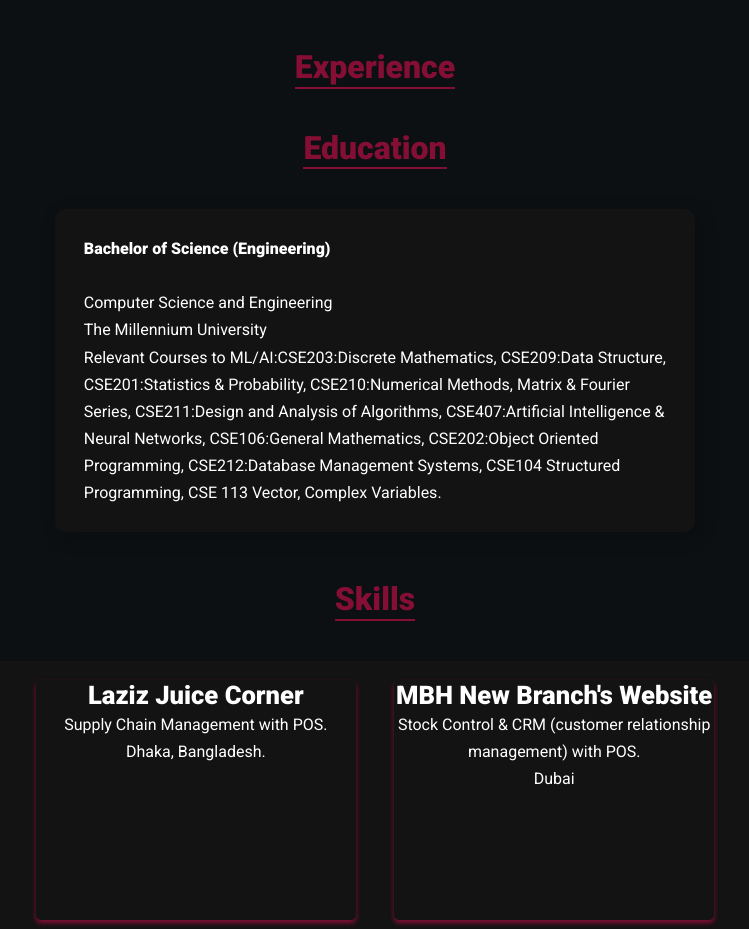
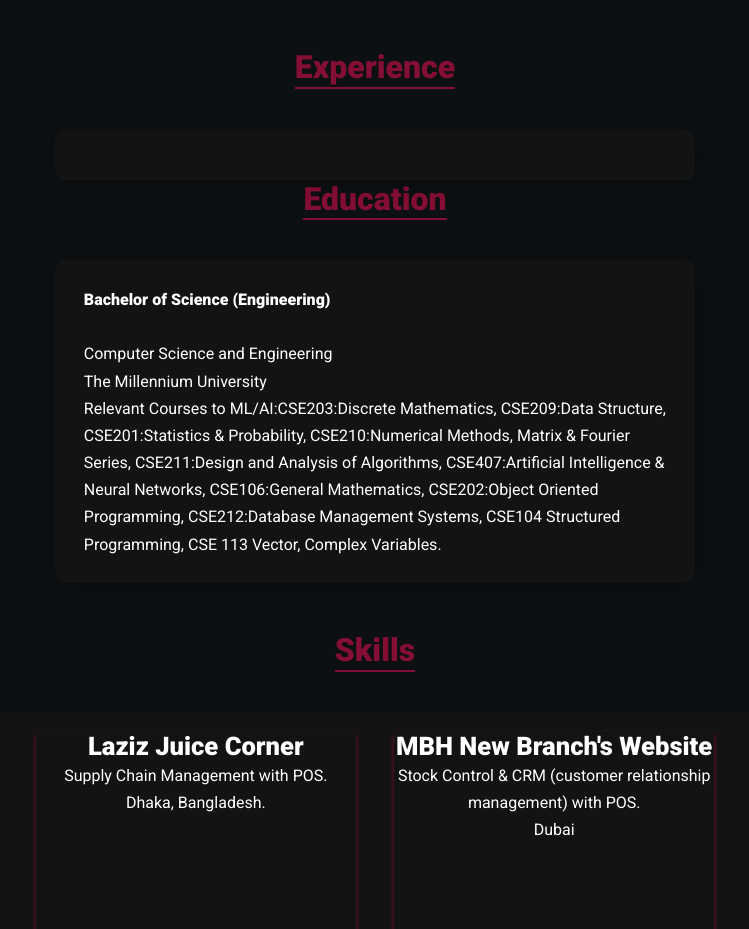
Before and after one commit to afsanamim813/portfolio, a plain HTML site: page index.html in a window 1280 px wide. Shown: the part 1500-2429 px from the top of the page, without its empty margins (265-1014 px from the left). Drawn offline with nearby package versions, Linux system fonts and the light colour scheme.

Commit message:
Update index.html

```diff
--- a/index.html
+++ b/index.html
@@ -108,8 +108,8 @@ I am highly motivated and proactive at learning new skills and experiencing new
 <!---------My services section END here----------------->
 	<div class="experience" id="training" style="text-align: center">
 		<h2 class="border_bottom">Experience</h2>
-		<div class="container experience_container">
-			<div class="cards">
+		<div class="container skills_container">
+	<div class="cards">
 
 
 			</div>
```
